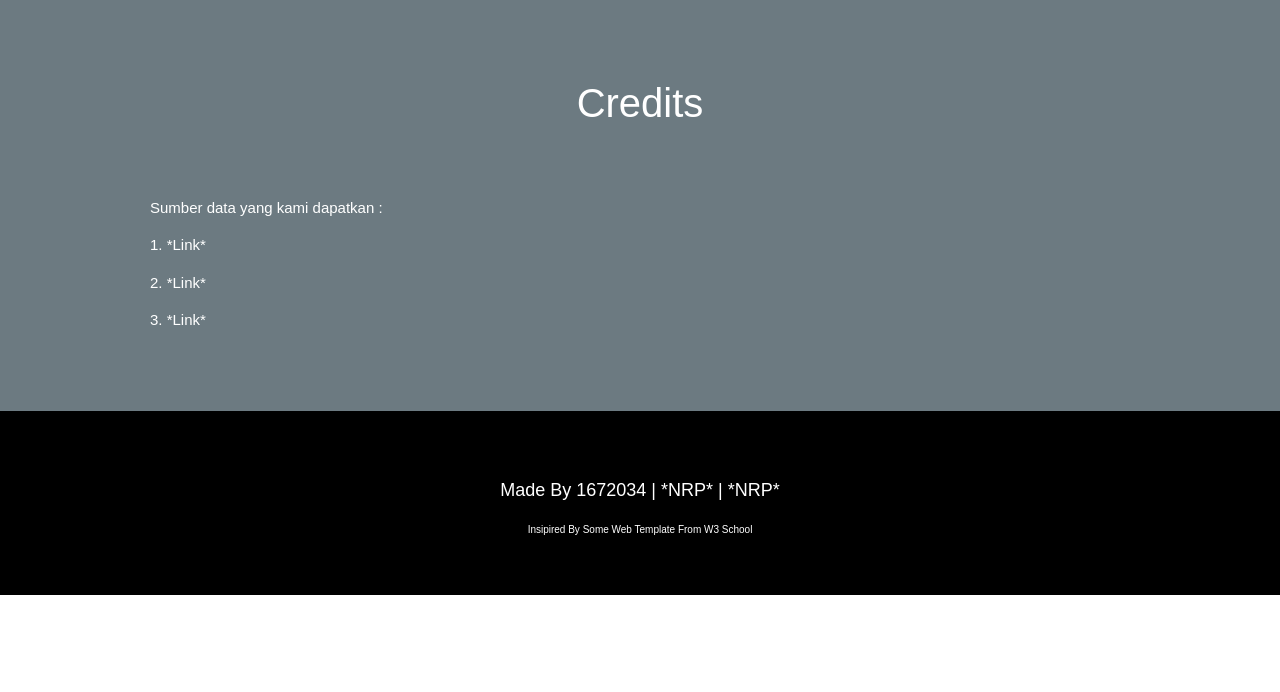
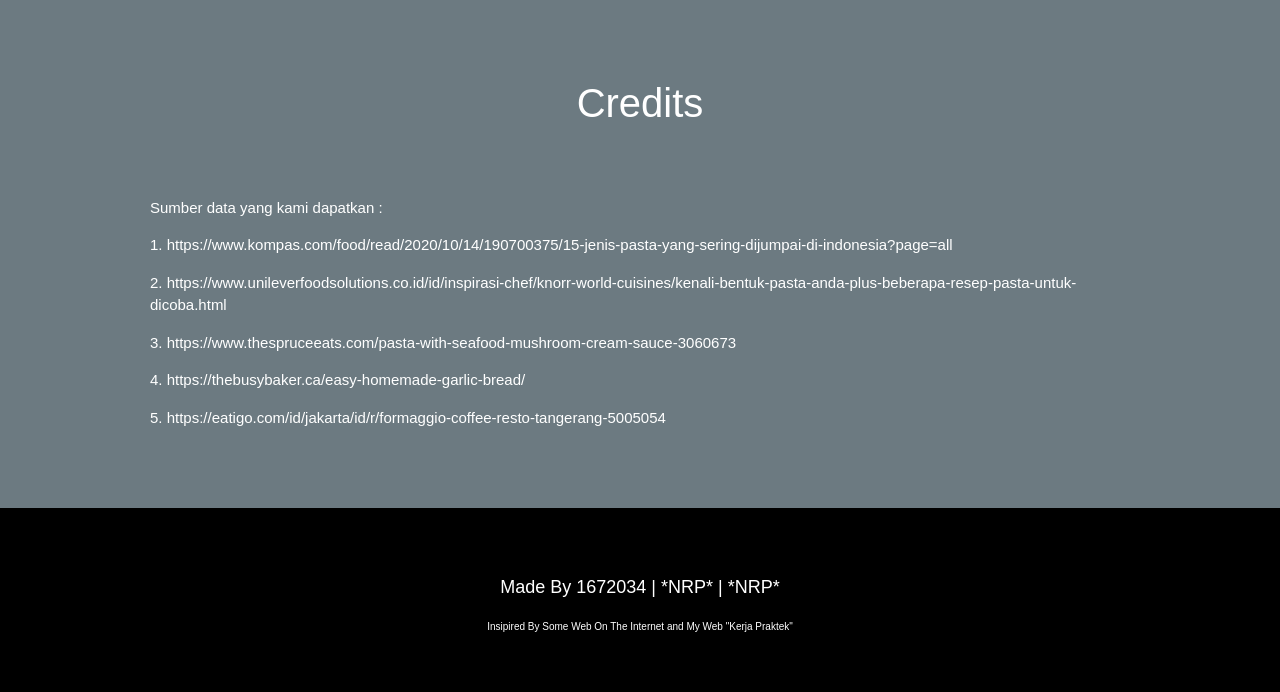
Before and after one commit to alfin7234/uts_pw1, a PHP site: page /jenis.php in a window 1280 px wide. Shown: the part 2996-3688 px from the top of the page. Before the commit the page ends 3591 px from the top, so only its background shows below. Run offline with PHP 8.4, Linux system fonts and the light colour scheme.

Commit message:
Update about, index, jenis

```diff
--- a/uts6/about.php
+++ b/uts6/about.php
@@ -140,7 +140,7 @@ Nama (NRP)
 <!-- Footer -->
 <footer class="center black padding-48 large">
 	<p>Made By 1672034 | *NRP* | *NRP*</p>
-  <p class="tiny">Insipired By Some Web Template From W3 School</p>
+	<p class="tiny">Insipired By Some Web On The Internet and My Web "Kerja Praktek"</p>
 </footer>
 
 <script>
--- a/uts6/index.php
+++ b/uts6/index.php
@@ -164,8 +164,8 @@ Nama (NRP)
 
 <!-- Footer -->
 <footer class="center black padding-48 large">
-	 <p>Made By 1672034 | 2172011 | 2172034</p>
-	<p class="tiny">Insipired By Some Web Template From W3 School</p>
+	<p>Made By 1672034 | 2172011 | 2172034</p>
+	<p class="tiny">Insipired By Some Web On The Internet and My Web "Kerja Praktek"</p>
 </footer>
 
 <script>
--- a/uts6/jenis.php
+++ b/uts6/jenis.php
@@ -163,16 +163,18 @@ Nama (NRP)
 	<div class="content">
 		<h1 class="center xlarge" style="margin-bottom:64px">Credits</h1>
 		<p>Sumber data yang kami dapatkan : </p>
-    <p>1. *Link*</p>
-    <p>2. *Link*</p>
-    <p>3. *Link*</p>
+		<p>1. https://www.kompas.com/food/read/2020/10/14/190700375/15-jenis-pasta-yang-sering-dijumpai-di-indonesia?page=all</p>
+		<p>2. https://www.unileverfoodsolutions.co.id/id/inspirasi-chef/knorr-world-cuisines/kenali-bentuk-pasta-anda-plus-beberapa-resep-pasta-untuk-dicoba.html</p>
+		<p>3. https://www.thespruceeats.com/pasta-with-seafood-mushroom-cream-sauce-3060673</p>
+		<p>4. https://thebusybaker.ca/easy-homemade-garlic-bread/</p>
+		<p>5. https://eatigo.com/id/jakarta/id/r/formaggio-coffee-resto-tangerang-5005054</p>
 	</div>
 </div>
 
 <!-- Footer -->
 <footer class="center black padding-48 large">
 	<p>Made By 1672034 | *NRP* | *NRP*</p>
-  <p class="tiny">Insipired By Some Web Template From W3 School</p>
+	<p class="tiny">Insipired By Some Web On The Internet and My Web "Kerja Praktek"</p>
 </footer>
 
 <script>
```
Lines whose indentation alone changed are shown as unchanged.
